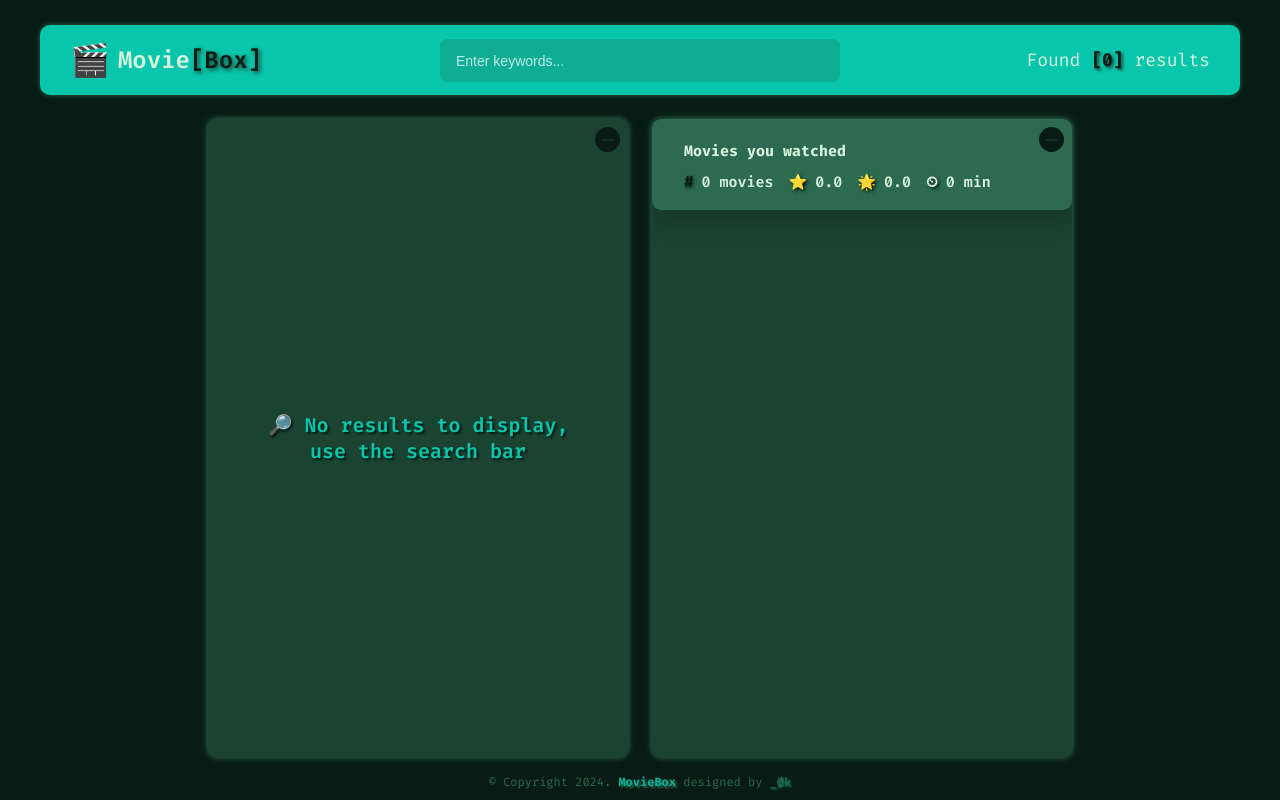
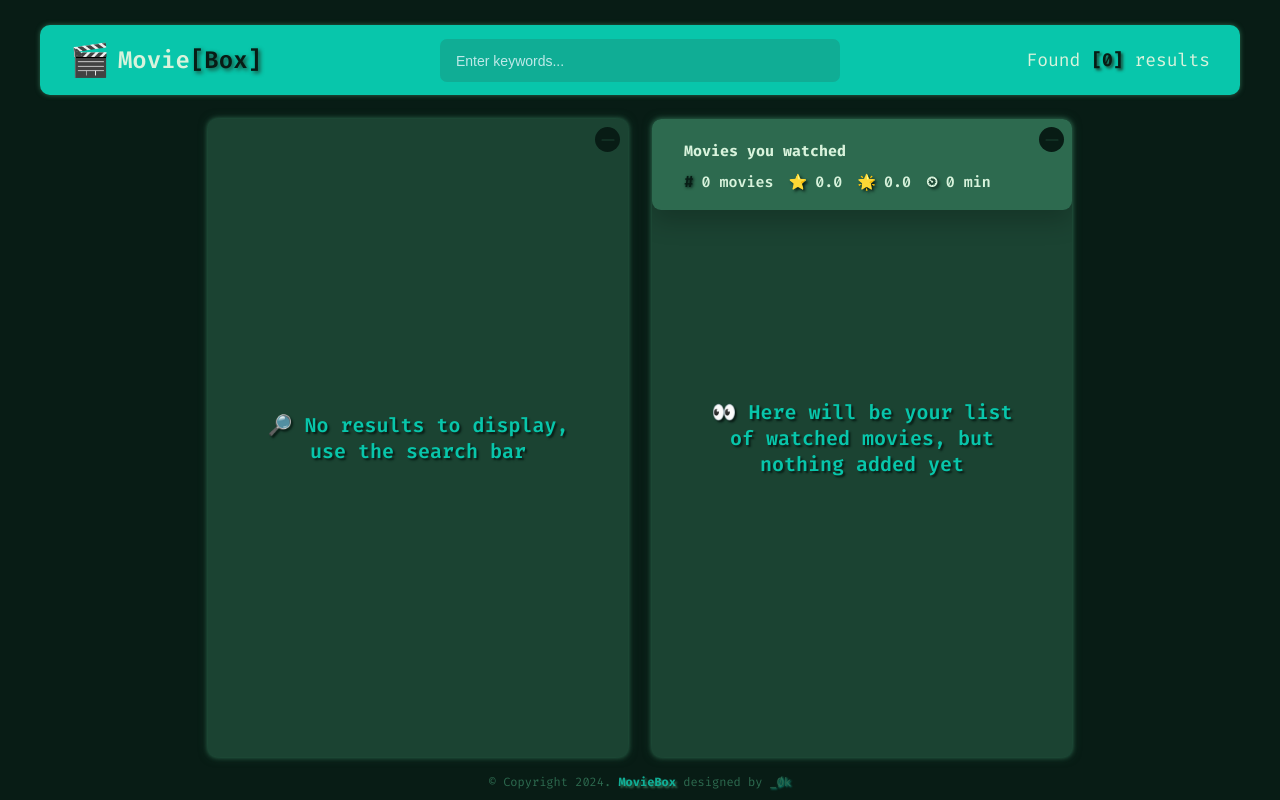
Before and after one commit to bakNa2t/moviebox, a React (Vite) app: page / in a window 1280 px wide. Built offline with nearby package versions, Linux system fonts and the light colour scheme.

Commit message:
Added ErrorMessage while MovieListWatched is empty

```diff
--- a/src/App.jsx
+++ b/src/App.jsx
@@ -85,6 +85,14 @@ export default function App() {
                 onDeleteWatchedMovie={handleDeleteWatchedMovie}
                 onClearAllMovies={handleClearAllMovies}
               />
+              {watched.length === 0 && (
+                <ErrorMessage
+                  message={
+                    "Here will be your list of watched movies, but nothing added yet"
+                  }
+                  emoji={"👀"}
+                />
+              )}
             </>
           )}
         </BoxList>
```
